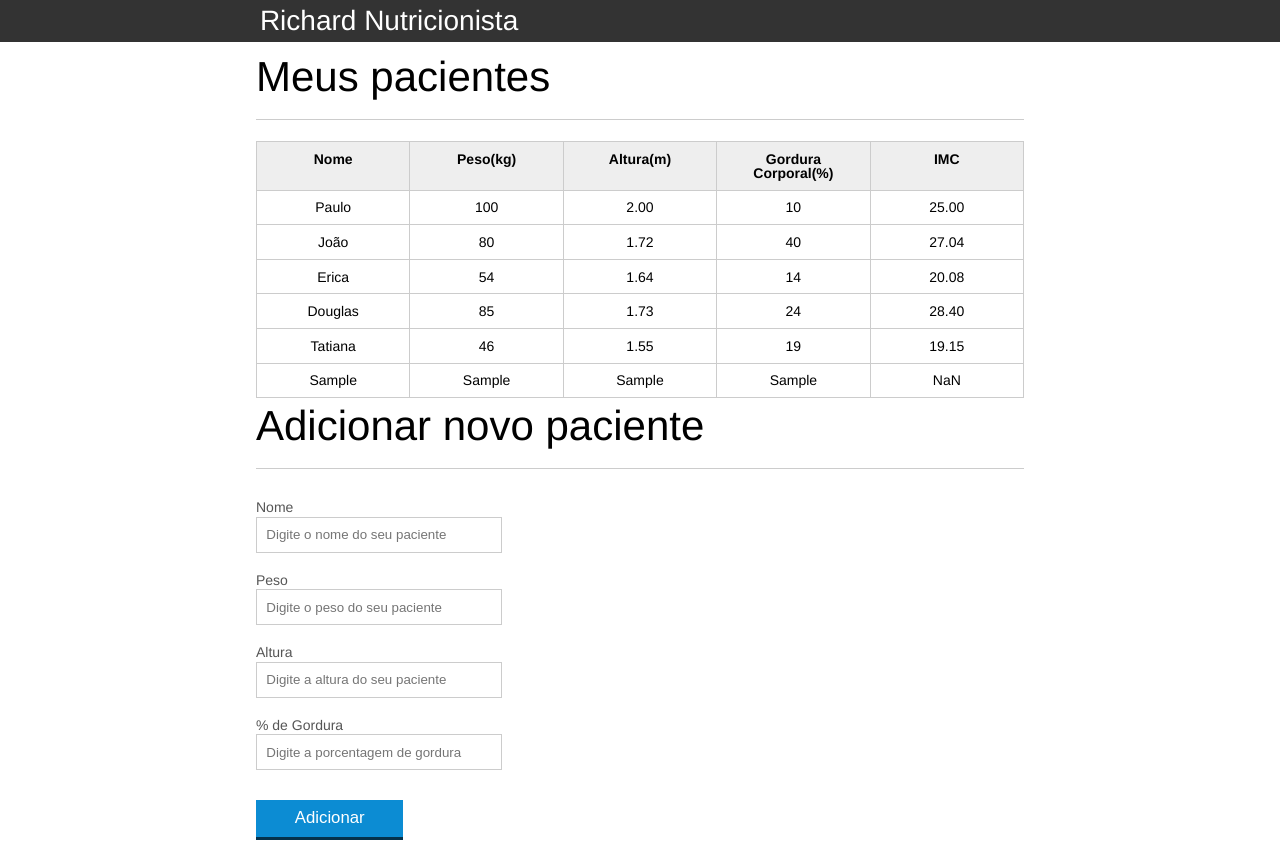
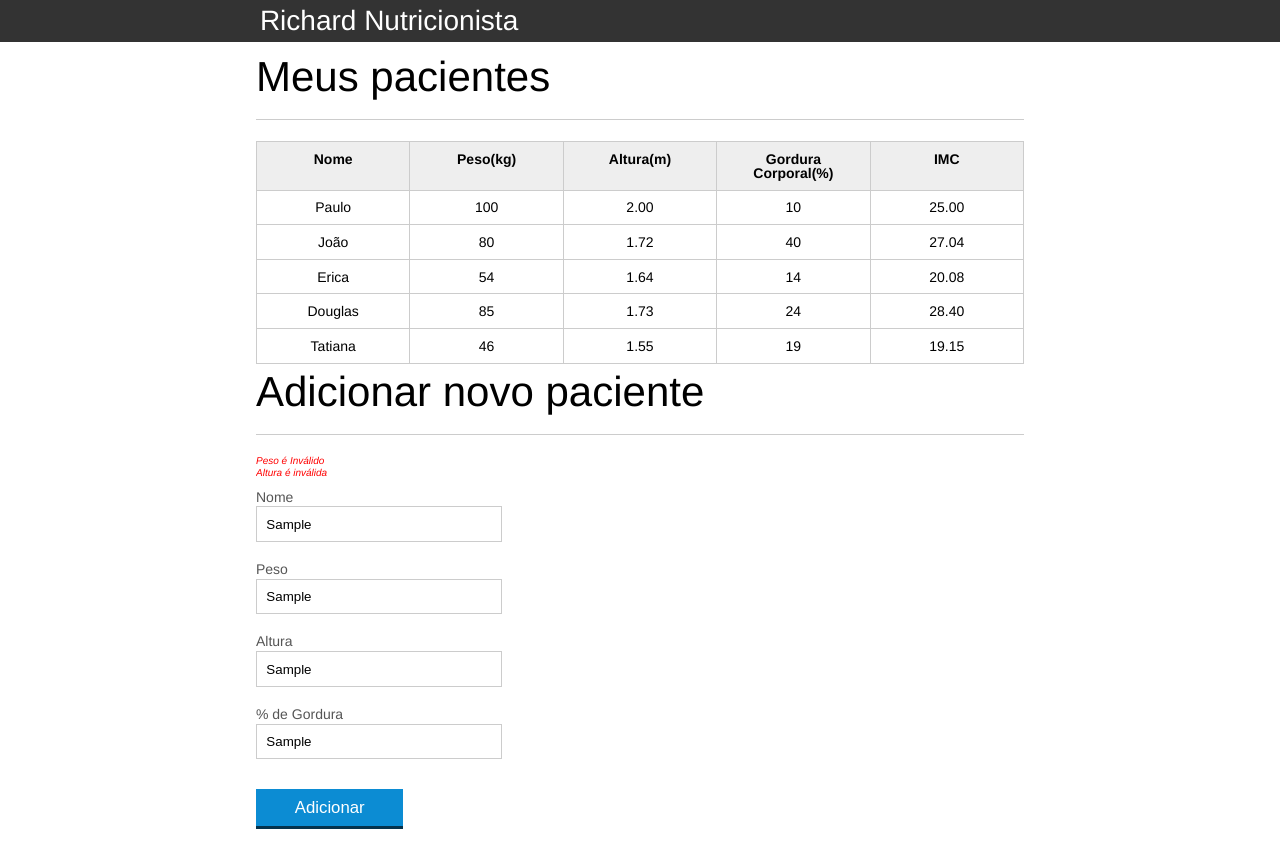
Before and after one commit to FuentesRichard/JavaScript-2, a plain HTML site: page index.html in a window 1280 px wide. Both pictures are taken after typing "Sample", "Sample", "Sample", "Sample" into the empty fields and a click on the button "Adicionar". Drawn offline with Linux system fonts and the light colour scheme.

Commit message:
Limpando o codigo

```diff
--- a/css/index.css
+++ b/css/index.css
@@ -41,6 +41,13 @@ header .container:before{
 section{
 	margin: 2em 0;
 	overflow: hidden;
+}
+
+#mensagens-erro li{
+	font-size: 10px;
+	margin: 2px 0;
+	font-style: italic;
+	color: red;
 }
 
 section h2{
--- a/index.html
+++ b/index.html
@@ -74,6 +74,7 @@
 		</section>
 		<section class="container">
 			<h2 id="titulo-form">Adicionar novo paciente</h2>
+			<ul id="mensagens-erro"></ul>
 			<form id="form-adiciona">
 				<div class="grupo">
 				<label for "nome">Nome</label>
--- a/js/calcula-imc.js
+++ b/js/calcula-imc.js
@@ -11,17 +11,18 @@ for (var i = 0; i < pacientes.length; i++) {
     var tdImc = pacientes[i].querySelector(".info-imc");
     var peso = tdPeso.textContent;
     var altura = tdAltura.textContent;
-    var pesoEhValido = true;
-    var alturaEhValida = true;
 
-    if (peso < 0 || peso > 1000) {
+    var pesoEhValido = validaPeso(peso);
+    var alturaEhValida = validaAltura(altura);
+
+    if (!pesoEhValido) {
         console.log("Peso inválido!");
         pesoEhValido = false;
         tdImc.textContent = "Peso inválido";
         paciente.classList.add("paciente-invalido");
     }
 
-    if (altura < 0 || altura > 3.00) {
+    if (!alturaEhValida) {
         console.log("Altura inválida!");
         alturaEhValida = false;
         tdImc.textContent = "Altura inválida!";
@@ -34,6 +35,23 @@ for (var i = 0; i < pacientes.length; i++) {
     }
 }
 
+
+function validaPeso(peso) {
+    if (peso >= 0 && peso < 1000 && !peso.length == 0) {
+        return true;
+    }
+    else {
+        return false;
+    }
+}
+function validaAltura(altura) {
+    if (altura > 0 && altura <= 2.0) {
+        return true;
+    }
+    else {
+        return false;
+    }
+}
 function calculaImc(peso, altura) {
     var imc = 0;
     imc = peso / (altura * altura);
--- a/js/form.js
+++ b/js/form.js
@@ -1,5 +1,5 @@
 var botaoAdicionar = document.querySelector("#adicionar-paciente");
-botaoAdicionar.addEventListener("click", function(event) {
+botaoAdicionar.addEventListener("click", function (event) {
     event.preventDefault();
     // Mexendo no form
     //pegando minha form
@@ -7,17 +7,39 @@ botaoAdicionar.addEventListener("click", function(event) {
     //obtendo paciente do form
     var paciente = obtemPacienteDoFormulario(form);
     //cria a tr e a td
-    var pacienteTr =montaTr (paciente);
+    var pacienteTr = montaTr(paciente);
+
+    var erros = validaPaciente(paciente);
+
+    if (erros.length > 0) {
+        exibeMensagensDeErro(erros);
+
+        return;
+    }
 
     var tabela = document.querySelector("#tabela-pacientes");
 
     tabela.appendChild(pacienteTr);
 
     form.reset();
+    var mensagensErro = document.querySelector("#mensagens-erro");
+    mensagensErro.innerHTML = "";
     console.log(pacienteTr);
 });
 
-function obtemPacienteDoFormulario (form){
+function exibeMensagensDeErro(erros) {
+    var ul = document.querySelector("#mensagens-erro")
+    ul.innerHTML = "";
+
+    erros.forEach(function (erro) {
+        var li = document.createElement("li");
+        li.textContent = erro;
+        ul.appendChild(li);
+    });
+
+}
+
+function obtemPacienteDoFormulario(form) {
 
     var paciente = {
         nome: form.nome.value,
@@ -52,3 +74,23 @@ function montaTd(dado, classe) {
 
     return td;
 }
+
+function validaPaciente(paciente) {
+
+    var erros = [];
+
+    if (paciente.nome.length == 0) {
+        erros.push("Nome não pode sem em branco");
+    }
+    if (!validaPeso(paciente.peso)) {
+        erros.push("Peso é Inválido");
+    }
+    if (!validaAltura(paciente.altura)) {
+        erros.push("Altura é inválida");
+    }
+    if (paciente.gordura <= 0 || paciente.gordura >= 100) {
+        erros.push("Porcentagem de gordura Inválida")
+    }
+
+    return erros;
+}
```
